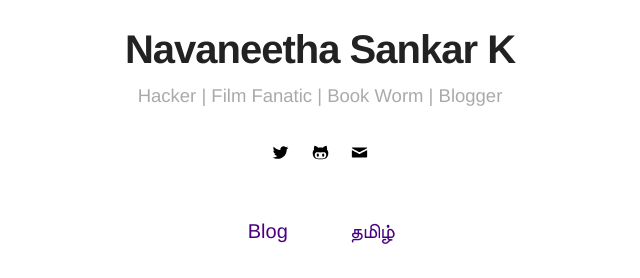
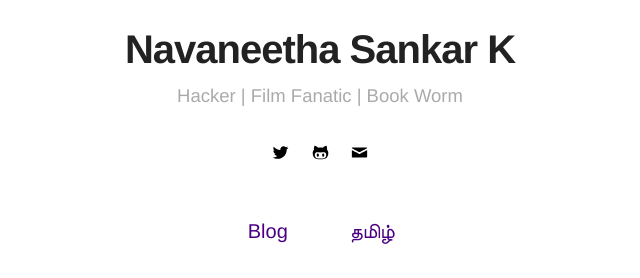
Before and after one commit to knsankar/knsankar.github.io, a Jekyll site: the page built from index.html, in a window 1280 px wide. Shown: the part 252-530 px from the top of the page, without its empty margins (320-960 px from the left). Built offline with Jekyll 4.4.1, drawn with Linux system fonts in a browser that asks for light colours.

Commit message:
Edited by Teddy Hyde (teddyhyde.com) at 30-Aug-2020 12:14:13 AM

```diff
--- a/_config.yml
+++ b/_config.yml
@@ -1,6 +1,6 @@
 # main text of home
 name: Navaneetha Sankar K
-bio: Hacker | Film Fanatic | Book Worm | Blogger
+bio: Hacker | Film Fanatic | Book Worm
 
 # twitter summary info
 description: A security blog
```
